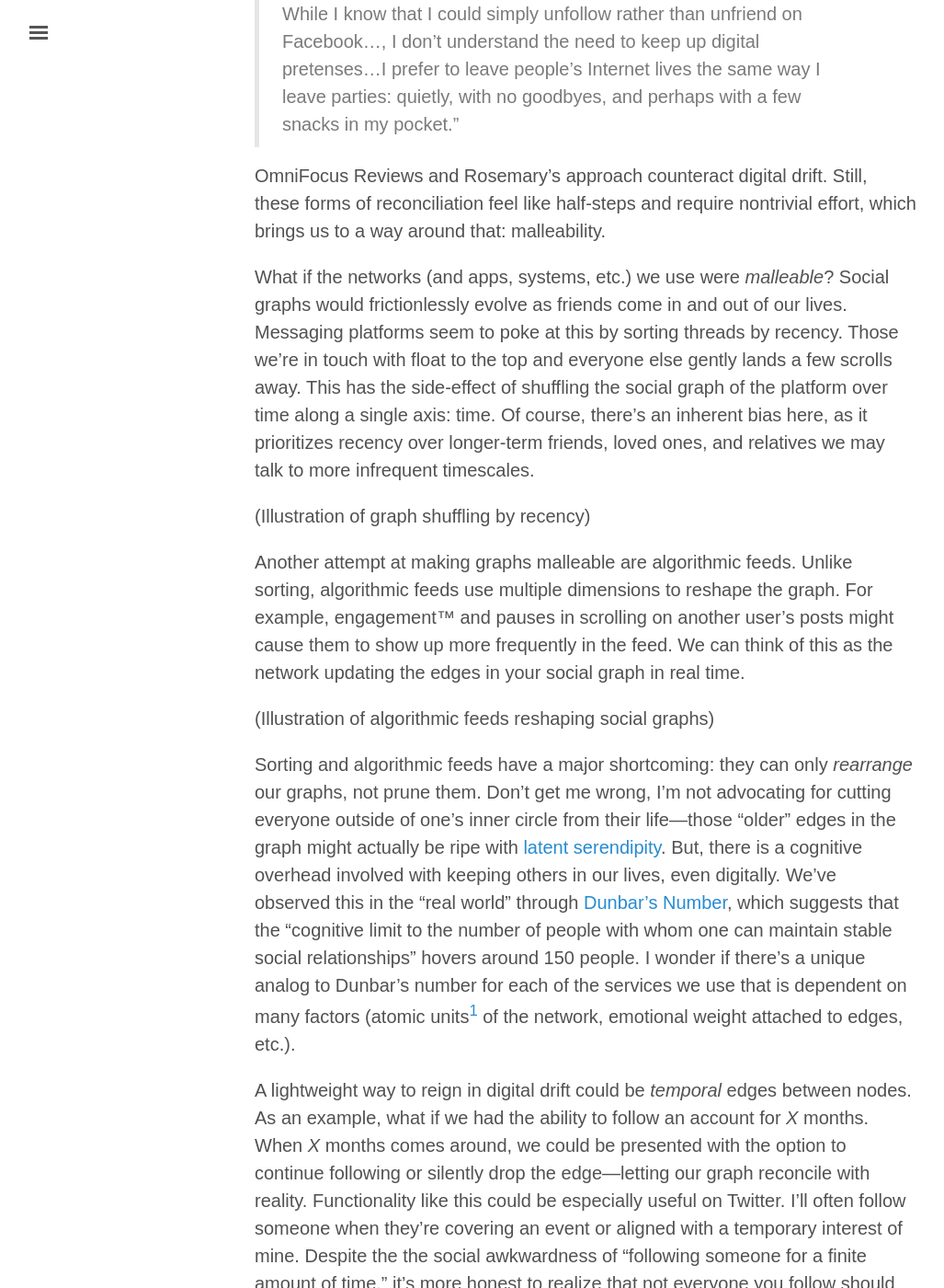
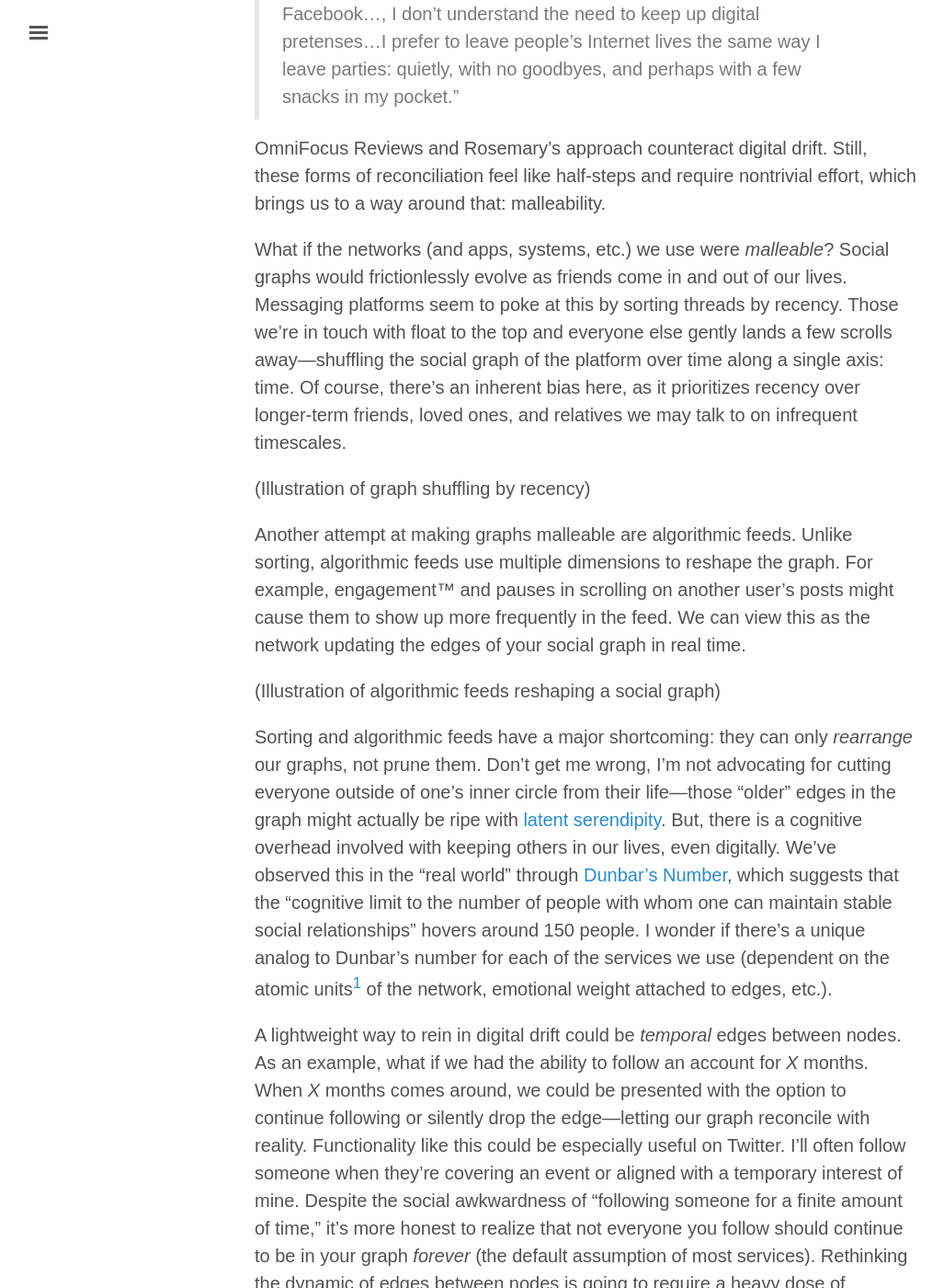
Before and after one commit to rvsrvs/jasdev.github.io, a Jekyll site: the page built from _posts/2018-2-23-digital-drift.md, in a window 1280 px wide and 1400 px high, scrolled down 1812 px. Shown: the whole window at 92% size, without its empty margins (3-1030 px from the left). Built offline with Jekyll 4.4.1, drawn with Linux system fonts in a browser that asks for light colours; some web fonts are replaced; some of the changed text lies outside the part shown.

Commit message:
Second draft edits

```diff
--- a/_posts/2018-2-23-digital-drift.md
+++ b/_posts/2018-2-23-digital-drift.md
@@ -4,7 +4,7 @@
 permalink: digital-drift
 ---
 
-Why do some networks—like Facebook’s graph—seem to _drift_ into irrelevance over time? Putting the product’s (ever-crowded) feature set aside, I think there’s a more fundamental assumption baked into services today causing this: all edges (friendships, follows, subscriptions, etc.) between nodes existing _indefinitely_. Sure, you can always unfriend, unfollow, or unsubscribe from accounts that are no longer of interest. But, these actions aren’t _encouraged_. This is a bit counterintuitive. By dissuading users from pruning their graphs, services boost short-term “metrics,” at the risk of causing the network and reality to diverge—eventually leading to churn altogether. Concretely, the combination of my FB feed containing posts from folks I’ve been out of touch with and the [weight of the verb](/ambient-intimacy#network-nomenclature) “unfriending” causes the network’s snapshot of my social reality to become increasingly inaccurate. It’s healthy for my inner circle to _change_ over time; FB (indirectly) makes it feel unhealthy through the connotation of “unfriending.” Let’s call this gap between a system’s model of reality and reality itself “digital drift.”
+Why do some networks—like Facebook’s graph—seem to _drift_ into irrelevance over time? Putting the product’s (ever-crowded) feature set aside, I think there’s a fundamental assumption baked into services today causing this: edges (friendships, follows, subscriptions, etc.) between nodes existing _indefinitely_. Sure, you can always unfriend, unfollow, or unsubscribe from accounts that are no longer of interest. But these actions aren’t _encouraged_. This is  counterintuitive. By dissuading users from pruning their graphs, services boost short-term “metrics,” at the risk of causing the network and reality to diverge—eventually leading to churn altogether. Concretely, the combination of my FB feed containing posts from folks I’ve been out of touch with and the [weight of the verb](/ambient-intimacy#network-nomenclature) “unfriending” causes the network’s snapshot of my social reality to become increasingly inaccurate. It’s healthy for my inner circle to _change_ over time; Facebook makes it feel unhealthy through the connotation of “unfriending.” Let’s call the gap between a system’s model of reality and reality itself “digital drift.”
 
 (Illustration of network drift)
 
@@ -12,35 +12,35 @@
 
 How can services mitigate digital drift? Two approaches come to mind: periodic “reality reconciliations” and malleability.
 
-Reality reconciliations are _deliberate_ attempts to update a system’s model of the world. These attempts can either be explicitly encouraged or taken on the user’s accord. [OmniFocus](https://www.omnigroup.com/omnifocus) does a wonderful job at encouraging the former. Each project within the task management system can be assigned a “review” cadence.
+Reality reconciliations are _deliberate_ attempts to update a system’s model of the world. These attempts can be explicitly encouraged or initiated by the user. [OmniFocus](https://www.omnigroup.com/omnifocus) does a wonderful job at encouraging the former. Each project within the task management system can be assigned a “review” cadence.
 
 ![Review: Next Review: Feb 26, 2018, Review Every: 1 week, Last Reviewed: Feb 19, 2018](/public/images/omni_review.png)
 
-Reviews are then prompted at the chosen interval, allowing users to groom tasks within a project. By reconciling items in OmniFocus and reality, it’s easier to trust the system—opening the app isn’t met with irrelevant cruft, but rather a snapshot that better approximates your life.
+Reviews are prompted at the chosen intervals, allowing users to groom tasks within a project. By reconciling items in OmniFocus and reality, it’s easier to trust the system—opening the app is met with a snapshot that better approximates your life instead of irrelevant cruft.
 
-[Rosemary Donahue](https://twitter.com/rosadona) (somewhat hilariously) provided an example of user initiated reality reconciliation in her post: “[The Strange Reason I Love Facebook Birthday Notifications](https://hellogiggles.com/love-sex/friends/love-facebook-notifications-unfriend/).” On birthdays of folks she no longer considers friends, she quietly unfriends them—the ol’ Facebook Irish Goodbye. This may seem harsh, but Rosemary elaborates on how it “make[s] space…for the things I really care about, and that includes digital space.”
+[Rosemary Donahue](https://twitter.com/rosadona) (somewhat hilariously) provided an example of user initiated reality reconciliation in her post “[The Strange Reason I Love Facebook Birthday Notifications](https://hellogiggles.com/love-sex/friends/love-facebook-notifications-unfriend/).” On birthdays of folks she no longer considers friends, she quietly unfriends them—a Facebook Irish Goodbye. This may seem harsh, but Rosemary elaborates on how it gives her more digital space.
 
 > “It may sound heartless, to unfriend people on their birthday, but I like to think that they won’t notice I’ve done it on a day that other people—presumably, people they’re still in touch with—are showering their timeline with love, affection, and, of course, GIFs. While I know that I could simply unfollow rather than unfriend on Facebook…, I don’t understand the need to keep up digital pretenses…I prefer to leave people’s Internet lives the same way I leave parties: quietly, with no goodbyes, and perhaps with a few snacks in my pocket.”
 
 OmniFocus Reviews and Rosemary’s approach counteract digital drift. Still, these forms of reconciliation feel like half-steps and require nontrivial effort, which brings us to a way around that: malleability.
 
-What if the networks (and apps, systems, etc.) we use were _malleable_? Social graphs would frictionlessly evolve as friends come in and out of our lives. Messaging platforms seem to poke at this by sorting threads by recency. Those we’re in touch with float to the top and everyone else gently lands a few scrolls away. This has the side-effect of shuffling the  social graph of the platform over time along a single axis: time. Of course, there’s an inherent bias here, as it prioritizes recency over longer-term friends, loved ones, and relatives we may talk to more infrequent timescales.
+What if the networks (and apps, systems, etc.) we use were _malleable_? Social graphs would frictionlessly evolve as friends come in and out of our lives. Messaging platforms seem to poke at this by sorting threads by recency. Those we’re in touch with float to the top and everyone else gently lands a few scrolls away—shuffling the social graph of the platform over time along a single axis: time. Of course, there’s an inherent bias here, as it prioritizes recency over longer-term friends, loved ones, and relatives we may talk to on infrequent timescales.
 
 (Illustration of graph shuffling by recency)
 
-Another attempt at making graphs malleable are algorithmic feeds. Unlike sorting, algorithmic feeds use multiple dimensions to reshape the graph. For example, engagement™ and pauses in scrolling on another user’s posts might cause them to show up more frequently in the feed. We can think of this as the network updating the edges in your social graph in real time.
+Another attempt at making graphs malleable are algorithmic feeds. Unlike sorting, algorithmic feeds use multiple dimensions to reshape the graph. For example, engagement™ and pauses in scrolling on another user’s posts might cause them to show up more frequently in the feed. We can view this as the network updating the edges of your social graph in real time.
 
-(Illustration of algorithmic feeds reshaping social graphs)
+(Illustration of algorithmic feeds reshaping a social graph)
 
-Sorting and algorithmic feeds have a major shortcoming: they can only _rearrange_ our graphs, not prune them. Don’t get me wrong, I’m not advocating for cutting everyone outside of one’s inner circle from their life—those “older” edges in the graph might actually be ripe with [latent serendipity](http://danshipper.com/latent-serendipity). But, there is a cognitive overhead involved with keeping others in our lives, even  digitally. We’ve observed this in the “real world” through [Dunbar’s Number](https://en.wikipedia.org/wiki/Dunbar%27s_number), which suggests that the “cognitive limit to the number of people with whom one can maintain stable social relationships” hovers around 150 people. I wonder if there’s a unique analog to Dunbar’s number for each of the services we use that is dependent on many factors (atomic units[^1] of the network, emotional weight attached to edges, etc.).
+Sorting and algorithmic feeds have a major shortcoming: they can only _rearrange_ our graphs, not prune them. Don’t get me wrong, I’m not advocating for cutting everyone outside of one’s inner circle from their life—those “older” edges in the graph might actually be ripe with [latent serendipity](http://danshipper.com/latent-serendipity). But, there is a cognitive overhead involved with keeping others in our lives, even  digitally. We’ve observed this in the “real world” through [Dunbar’s Number](https://en.wikipedia.org/wiki/Dunbar%27s_number), which suggests that the “cognitive limit to the number of people with whom one can maintain stable social relationships” hovers around 150 people. I wonder if there’s a unique analog to Dunbar’s number for each of the services we use (dependent on the atomic units[^1] of the network, emotional weight attached to edges, etc.).
 
-A lightweight way to reign in digital drift could be _temporal_ edges between nodes. As an example, what if we had the ability to follow an account for _X_ months. When _X_ months comes around, we could be presented with the option to continue following or silently drop the edge—letting our graph reconcile with reality. Functionality like this could be especially useful on Twitter. I’ll often follow someone when they’re covering an event or aligned with a temporary interest of mine. Despite the the social awkwardness of “following someone for a finite amount of time,” it’s more honest to realize that not everyone you follow should continue to be in your graph _forever_ (the default assumption of most services).
+A lightweight way to rein in digital drift could be _temporal_ edges between nodes. As an example, what if we had the ability to follow an account for _X_ months. When _X_ months comes around, we could be presented with the option to continue following or silently drop the edge—letting our graph reconcile with reality. Functionality like this could be especially useful on Twitter. I’ll often follow someone when they’re covering an event or aligned with a temporary interest of mine. Despite the social awkwardness of “following someone for a finite amount of time,” it’s more honest to realize that not everyone you follow should continue to be in your graph _forever_ (the default assumption of most services). Rethinking the dynamic of edges between nodes is going to require a heavy dose of thoughtfulness. Although, I think the next generation of networks will need it to avoid inevitably drifting.
 
-The gap between our lives and their snapshots embedded in systems affect our usage, trust, and relationship with them. The model of my social reality approximated by Myspace is ancient at this point. My Facebook graph is becoming more irrelevant by the day. Maybe the best services mirror reality and digital drift is a trailing indicator of that mirror being broken.
+The gap between our lives and their snapshots embedded in systems affect our usage, trust, and relationship with them. At this point, the model of my social reality approximated by Myspace is archaic. My Facebook graph is becoming more irrelevant by the day. Perhaps the best services _mirror_ reality and digital drift is a trailing indicator of that mirror being broken.
 
 ---
 
-Special thanks to () for feedback on early drafts of this essay.
+Special thanks to [Nikhil](https://twitter.com/nikillinit) and [Can](https://twitter.com/can) for feedback on early drafts of this essay.
 
 ## Footnotes:
 
```
